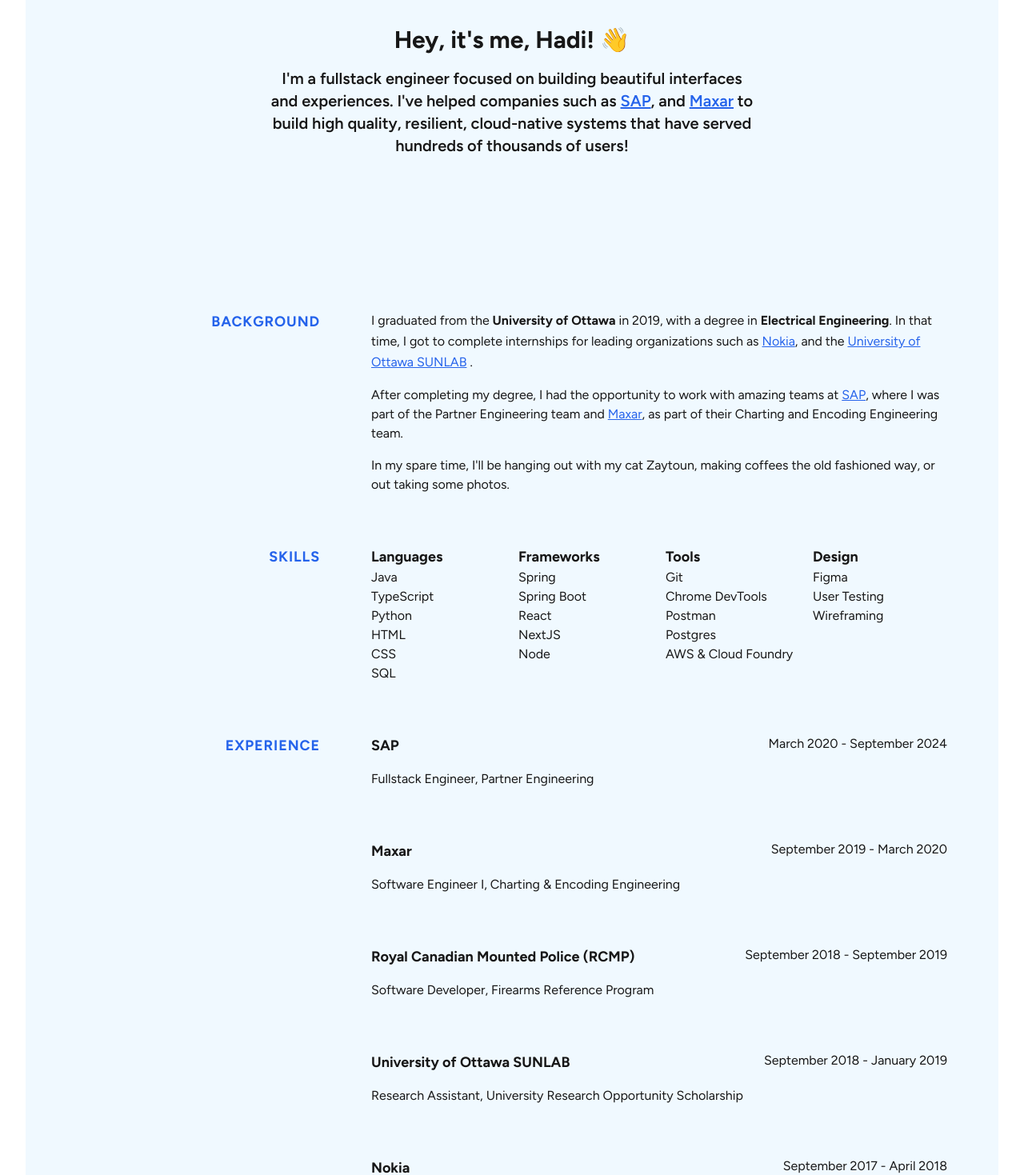
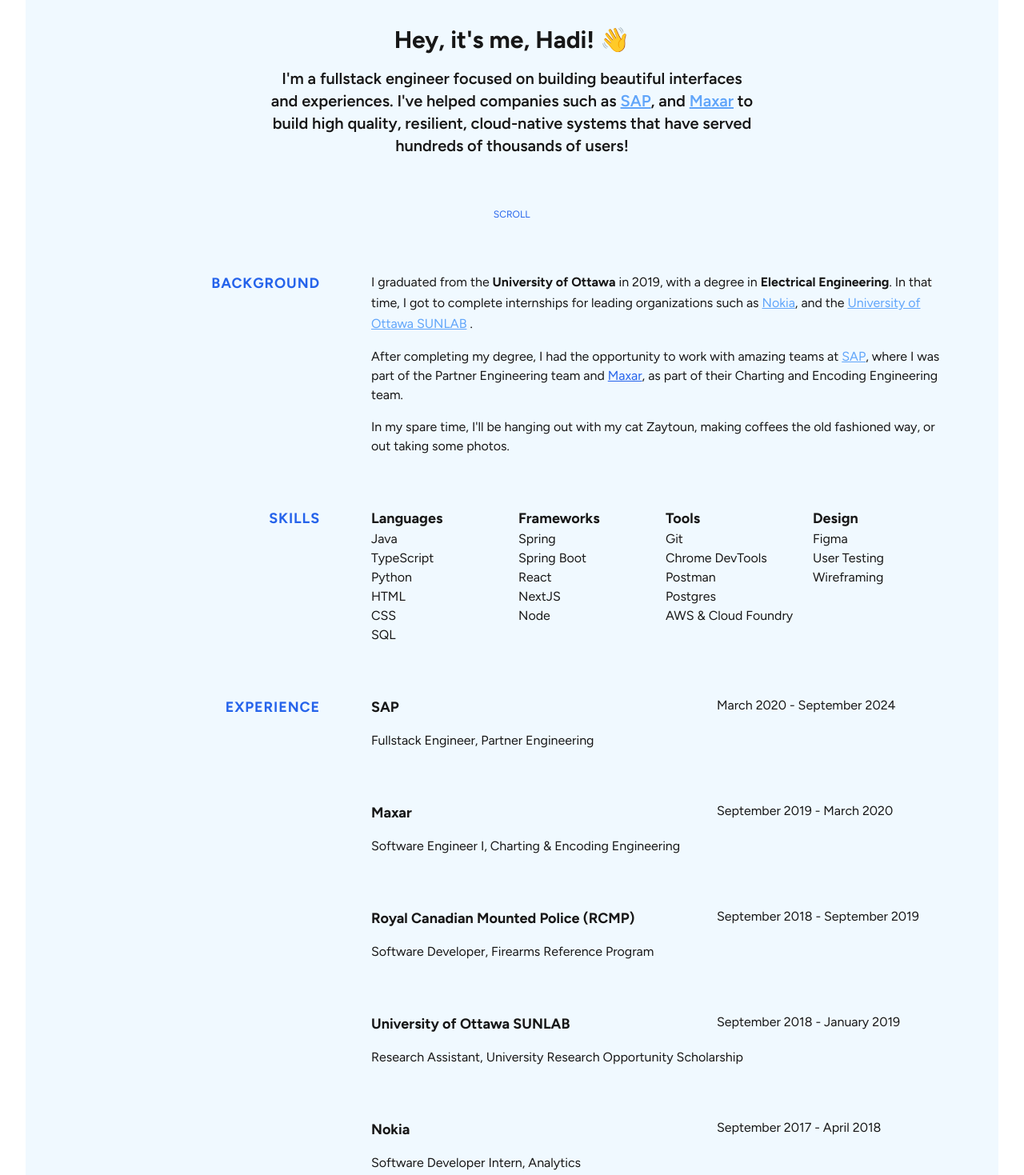
Before and after one commit to hadi-khir/cv, a Next.js app: page / in a window 1280 px wide. Shown: the part 408-1877 px from the top of the page at 80% size. Built offline with nearby package versions, Linux system fonts and the light colour scheme.

Commit message:
mobile adjustments

```diff
--- a/app/page.tsx
+++ b/app/page.tsx
@@ -17,7 +17,7 @@
       </header>
 
       {/* hero section */}
-      <main className="flex flex-col items-center text-center mb-32">
+      <main className="flex flex-col items-center text-center mb-16">
         <div className="mt-16 rounded-full w-64 h-64 overflow-hidden">
           <Image
             src='/profile.jpeg'
@@ -33,13 +33,14 @@
           </h1>
           <p className="mt-4 text-xl font-semibold">
             I&apos;m a fullstack engineer focused on building beautiful interfaces and experiences. I&apos;ve helped companies such as{" "}
-            <Link className="underline text-blue-600 hover:text-blue-800 visited:text-purple-600" target="_blank" href='https://www.sap.com'>SAP</Link>, and{" "}
-            <Link className="underline text-blue-600 hover:text-blue-800 visited:text-purple-600" target="_blank" href='https://www.maxar.com'>Maxar</Link>{" "}
+            <Link className="underline text-blue-400 hover:text-blue-800 visited:text-purple-600" target="_blank" href='https://www.sap.com'>SAP</Link>, and{" "}
+            <Link className="underline text-blue-400 hover:text-blue-800 visited:text-purple-600" target="_blank" href='https://www.maxar.com'>Maxar</Link>{" "}
             to build high quality, resilient, cloud-native systems that have served hundreds of thousands of users!
           </p>
         </div>
       </main>
-      <section id='background' className="w-full mt-16 px-8 md:px-16 lg:px-32 grid sm:grid-cols-1 md:grid-cols-[25%_75%] gap-16">
+      <span className="animate-bloom text-blue-600 hover:text-blue-800 inline-block text-xs">SCROLL</span>
+      <section id='background' className="w-full mt-16 px-8 md:px-16 lg:px-32 grid grid-cols-1 md:grid-cols-[25%_75%] gap-16">
         <h2 className="text-blue-600 text-lg font-bold uppercase tracking-wider md:text-right">
           Background
         </h2>
@@ -48,15 +49,15 @@
             I graduated from the <span className="font-bold">University of Ottawa</span>{" "}
             in 2019, with a degree in <span className="font-bold">Electrical Engineering</span>.
             In that time, I got to complete internships for leading organizations such as{" "}
-            <Link className="underline text-blue-600 hover:text-blue-800 visited:text-purple-600" target="_blank" href='https://www.nokia.com'>Nokia</Link>, and the{" "}
-            <Link className="underline text-blue-600 hover:text-blue-800 visited:text-purple-600" target="_blank" href='https://sunlab.ca/'>University of Ottawa SUNLAB</Link>{" "}.
+            <Link className="underline text-blue-400 hover:text-blue-800 visited:text-purple-600" target="_blank" href='https://www.nokia.com'>Nokia</Link>, and the{" "}
+            <Link className="underline text-blue-400 hover:text-blue-800 visited:text-purple-600" target="_blank" href='https://sunlab.ca/'>University of Ottawa SUNLAB</Link>{" "}.
           </span>
           <span>
             After completing my degree, I had the
             opportunity to work with amazing teams at{" "}
             <Link
               target="_blank"
-              className="underline text-blue-600 hover:text-blue-800"
+              className="underline text-blue-400 hover:text-blue-800"
               href="https://www.sap.com"
             >
               SAP
@@ -76,7 +77,7 @@
           </span>
         </div>
       </section>
-      <section id='skills' className="w-full mt-16 px-8 md:px-16 lg:px-32 grid sm:grid-cols-1 md:grid-cols-[25%_75%] gap-16">
+      <section id='skills' className="w-full mt-16 px-8 md:px-16 lg:px-32 grid grid-cols-1 md:grid-cols-[25%_75%] gap-16">
         <h2 className="text-blue-600 text-lg font-bold uppercase tracking-wider md:text-right">
           Skills
         </h2>
@@ -114,43 +115,43 @@
           </div>
         </div>
       </section>
-      <section id='experience' className="w-full mt-16 px-8 md:px-16 lg:px-32 grid sm:grid-cols-1 md:grid-cols-[25%_75%] gap-16">
+      <section id='experience' className="w-full mt-16 px-8 md:px-16 lg:px-32 grid grid-cols-1 md:grid-cols-[25%_75%] gap-16">
         <h2 className="text-blue-600 text-lg font-bold uppercase tracking-wider md:text-right">
           Experience
         </h2>
         <div className="grid grid-cols-1 gap-16">
           <div>
             <div className="flex justify-between mb-4">
-              <span className="font-bold text-lg">SAP</span>
-              <p>March 2020 - September 2024</p>
+              <span className="font-bold text-lg w-3/5">SAP</span>
+              <span className="w-1/5 md:w-2/5">March 2020 - September 2024</span>
             </div>
             <p>Fullstack Engineer, Partner Engineering</p>
           </div>
           <div>
             <div className="flex justify-between mb-4">
-              <span className="font-bold text-lg">Maxar</span>
-              <p>September 2019 - March 2020</p>
+              <span className="font-bold text-lg w-3/5">Maxar</span>
+              <span className="w-1/5 md:w-2/5">September 2019 - March 2020</span>
             </div>
             <p>Software Engineer I, Charting & Encoding Engineering</p>
           </div>
           <div>
             <div className="flex justify-between mb-4">
-              <span className="font-bold text-lg">Royal Canadian Mounted Police (RCMP)</span>
-              <p>September 2018 - September 2019</p>
+              <span className="font-bold text-lg w-3/5">Royal Canadian Mounted Police (RCMP)</span>
+              <span className="w-1/5 md:w-2/5">September 2018 - September 2019</span>
             </div>
             <p>Software Developer, Firearms Reference Program</p>
           </div>
           <div>
             <div className="flex justify-between mb-4">
-              <span className="font-bold text-lg">University of Ottawa SUNLAB</span>
-              <p>September 2018 - January 2019</p>
+              <span className="font-bold text-lg w-3/5">University of Ottawa SUNLAB</span>
+              <span className="w-1/5 md:w-2/5">September 2018 - January 2019</span>
             </div>
             <p>Research Assistant, University Research Opportunity Scholarship</p>
           </div>
           <div>
             <div className="flex justify-between mb-4">
-              <span className="font-bold text-lg">Nokia</span>
-              <p>September 2017 - April 2018</p>
+              <span className="font-bold text-lg w-3/5">Nokia</span>
+              <span className="w-1/5 md:w-2/5">September 2017 - April 2018</span>
             </div>
             <p>Software Developer Intern, Analytics</p>
           </div>
--- a/tailwind.config.ts
+++ b/tailwind.config.ts
@@ -18,10 +18,15 @@
           '60%': { transform: 'rotate(10.0deg)' },
           '70%': { transform: 'rotate(0.0deg)' },
           '100%': { transform: 'rotate(0.0deg)' },
-        }
+        },
+        bloom: {
+          '0%, 100%': { transform: 'scale(1)', opacity: '1' },
+          '50%': { transform: 'scale(1.5)', opacity: '0.7' },
+        },
       },
       animation: {
-        wave: 'wave 2s infinite'
+        wave: 'wave 2s infinite',
+        bloom: 'bloom 3s infinite ease-in-out',
       },
       fontFamily: {
         gotham: ['var(--font-gotham-light)'],
```
